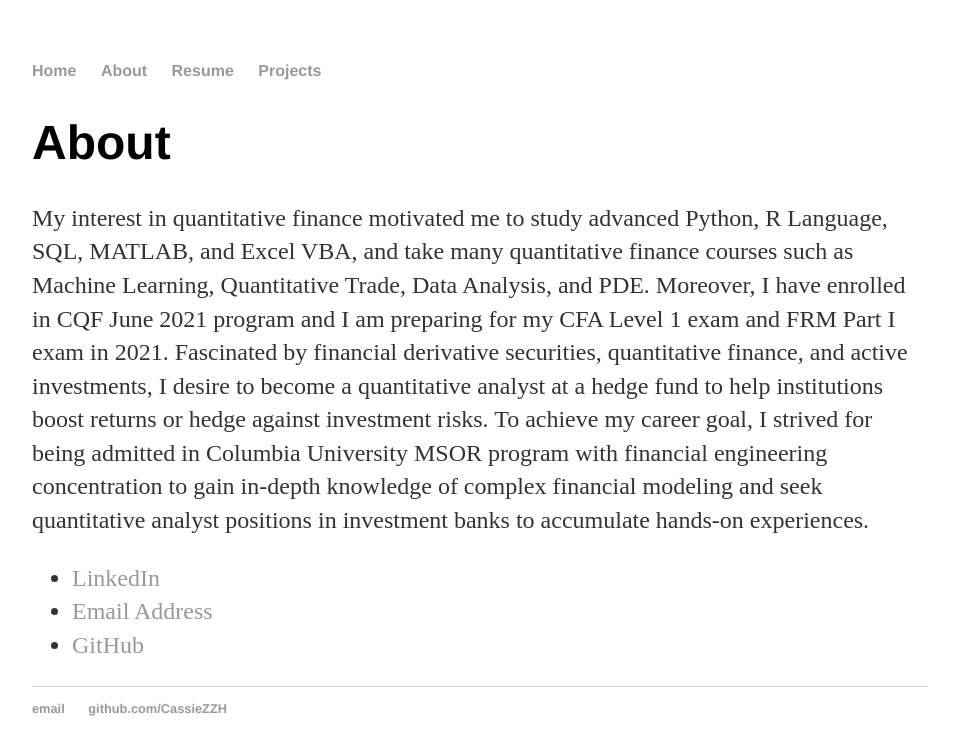
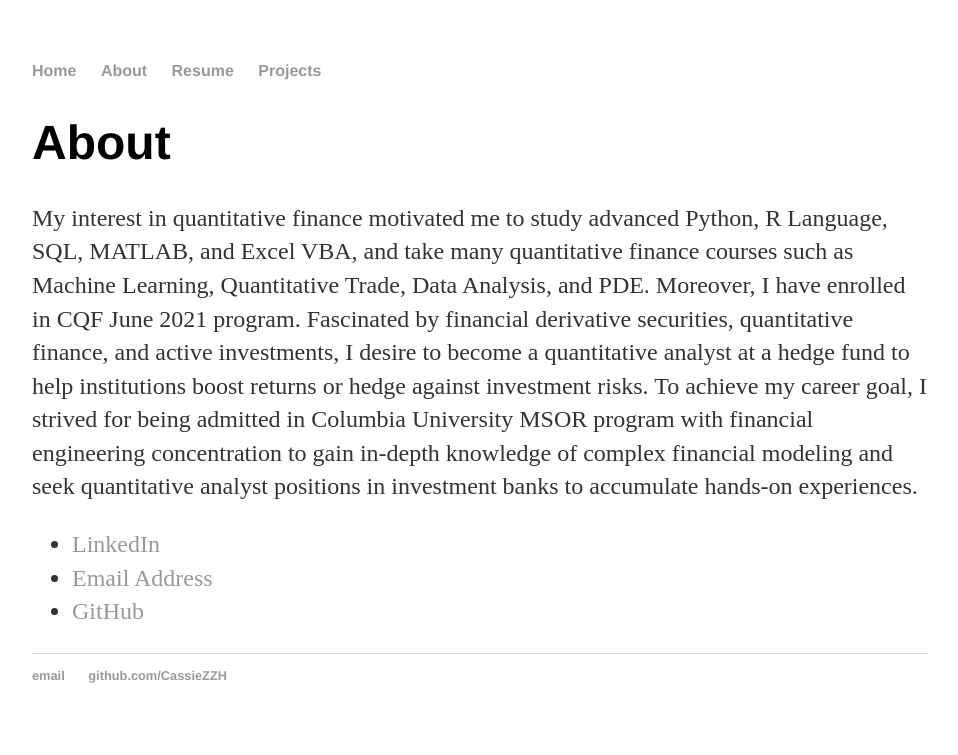
Before and after one commit to CassieZZH/CassieZZH.github.io, a Jekyll site: the page built from about/index.html, in a window 1280 px wide. Shown: the top 755 px of the page, without its empty margins (160-1118 px from the left). Built offline with Jekyll 4.4.1, drawn with Linux system fonts in a browser that asks for light colours.

Commit message:
Update index.html

```diff
--- a/about/index.html
+++ b/about/index.html
@@ -5,7 +5,7 @@
 
 		<div class="about">
 			<h1>About</h1>
-			<p>My interest in quantitative finance motivated me to study advanced Python, R Language, SQL, MATLAB, and Excel VBA, and take many quantitative finance courses such as Machine Learning, Quantitative Trade, Data Analysis, and PDE. Moreover, I have enrolled in CQF June 2021 program and I am preparing for my CFA Level 1 exam and FRM Part I exam in 2021. Fascinated by financial derivative securities, quantitative finance, and active investments, I desire to become a quantitative analyst at a hedge fund to help institutions boost returns or hedge against investment risks. To achieve my career goal, I strived for being admitted in Columbia University MSOR program with financial engineering concentration to gain in-depth knowledge of complex financial modeling and seek quantitative analyst positions in investment banks to accumulate hands-on experiences.</p>
+			<p>My interest in quantitative finance motivated me to study advanced Python, R Language, SQL, MATLAB, and Excel VBA, and take many quantitative finance courses such as Machine Learning, Quantitative Trade, Data Analysis, and PDE. Moreover, I have enrolled in CQF June 2021 program. Fascinated by financial derivative securities, quantitative finance, and active investments, I desire to become a quantitative analyst at a hedge fund to help institutions boost returns or hedge against investment risks. To achieve my career goal, I strived for being admitted in Columbia University MSOR program with financial engineering concentration to gain in-depth knowledge of complex financial modeling and seek quantitative analyst positions in investment banks to accumulate hands-on experiences.</p>
 
 			<ul class="contacts">
 				<li><a href="https://www.linkedin.com/in/zhihan-zhou-cassie/">LinkedIn</a></li>
```
